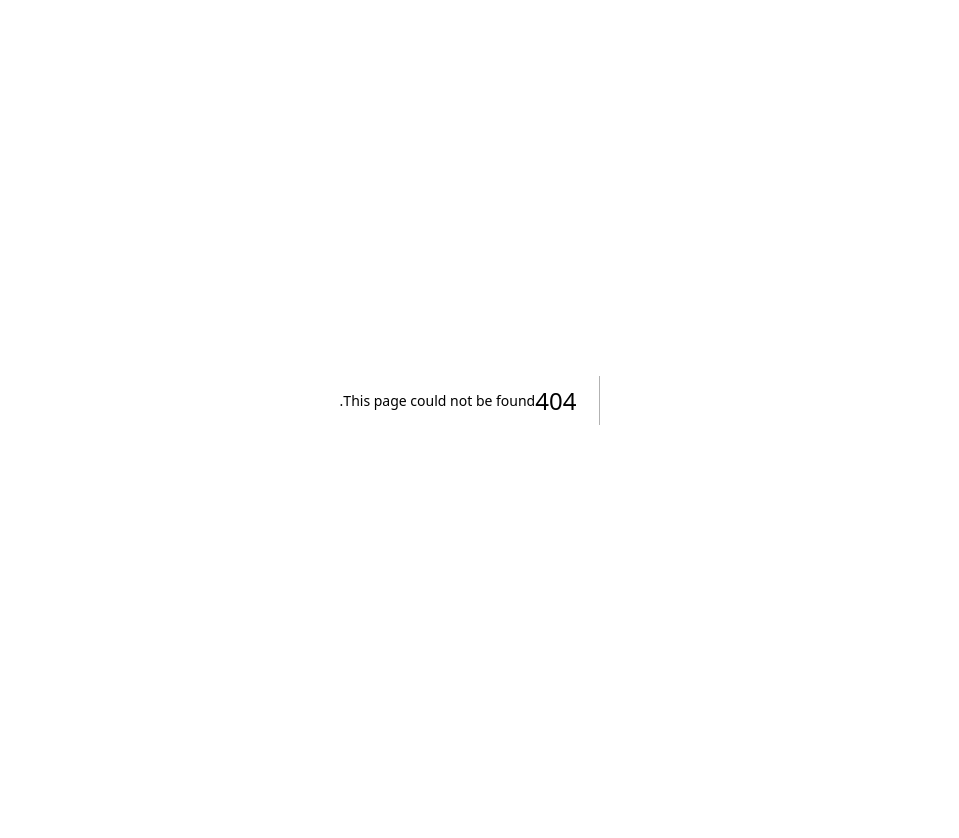
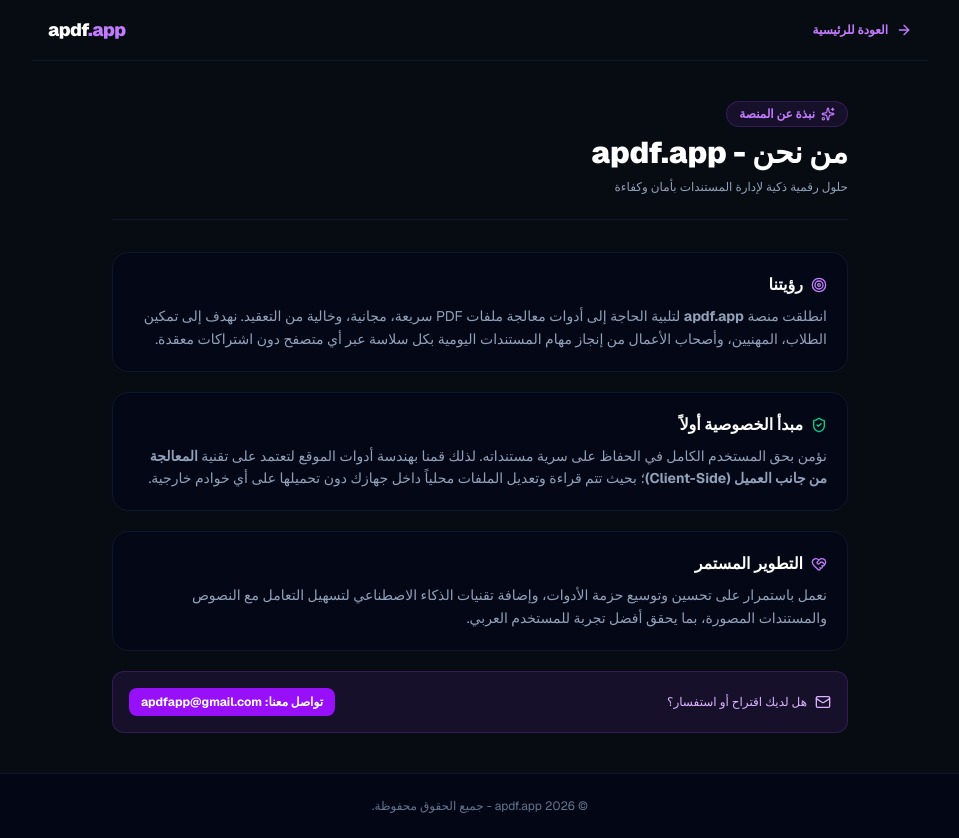
Before and after one commit to Domnyon/apdf-app, a Next.js app: page /about in a window 1280 px wide. Before the commit this address had no page. Shown: the whole page, without its empty margins (160-1119 px from the left). Before the commit the page ends 800 px from the top, so only its background shows below. Built offline with nearby package versions, Linux system fonts and the light colour scheme.

Commit message:
Create page.tsx

```diff
--- /dev/null
+++ b/src/app/about/page.tsx
@@ -0,0 +1,73 @@
+"use client";
+
+import React from "react";
+import Link from "next/link";
+import { ArrowRight, Sparkles, Target, ShieldCheck, HeartHandshake, Mail } from "lucide-react";
+
+export default function AboutPage() {
+  return (
+    <div className="min-h-screen bg-[#070b12] text-slate-100 font-sans relative flex flex-col justify-between" dir="rtl">
+      {/* Header */}
+      <header className="max-w-4xl mx-auto w-full px-4 py-4 flex items-center justify-between border-b border-slate-900">
+        <Link href="/" className="flex items-center gap-2 text-xs font-semibold text-purple-400 hover:text-purple-300 transition-colors">
+          <ArrowRight className="w-4 h-4" /> العودة للرئيسية
+        </Link>
+        <span className="font-black text-lg tracking-tight text-white">apdf<span className="text-purple-400">.app</span></span>
+      </header>
+
+      {/* Main Content */}
+      <main className="max-w-3xl mx-auto px-4 py-10 space-y-8 flex-1 w-full">
+        <div className="space-y-2 border-b border-slate-900 pb-6">
+          <div className="inline-flex items-center gap-1.5 px-3 py-1 rounded-full bg-purple-500/10 border border-purple-500/20 text-purple-400 text-xs font-bold">
+            <Sparkles className="w-3.5 h-3.5" /> نبذة عن المنصة
+          </div>
+          <h1 className="text-2xl sm:text-3xl font-black text-white">من نحن - apdf.app</h1>
+          <p className="text-xs text-slate-400">حلول رقمية ذكية لإدارة المستندات بأمان وكفاءة</p>
+        </div>
+
+        <section className="space-y-5 text-xs sm:text-sm text-slate-300 leading-relaxed">
+          <div className="bg-slate-950/60 border border-slate-900 rounded-2xl p-5 space-y-2">
+            <h2 className="text-base font-bold text-white flex items-center gap-2">
+              <Target className="w-4 h-4 text-purple-400" /> رؤيتنا
+            </h2>
+            <p className="text-slate-400 text-xs sm:text-sm leading-relaxed">
+              انطلقت منصة <strong>apdf.app</strong> لتلبية الحاجة إلى أدوات معالجة ملفات PDF سريعة، مجانية، وخالية من التعقيد. نهدف إلى تمكين الطلاب، المهنيين، وأصحاب الأعمال من إنجاز مهام المستندات اليومية بكل سلاسة عبر أي متصفح دون اشتراكات معقدة.
+            </p>
+          </div>
+
+          <div className="bg-slate-950/60 border border-slate-900 rounded-2xl p-5 space-y-2">
+            <h2 className="text-base font-bold text-white flex items-center gap-2">
+              <ShieldCheck className="w-4 h-4 text-emerald-400" /> مبدأ الخصوصية أولاً
+            </h2>
+            <p className="text-slate-400 text-xs sm:text-sm leading-relaxed">
+              نؤمن بحق المستخدم الكامل في الحفاظ على سرية مستنداته. لذلك قمنا بهندسة أدوات الموقع لتعتمد على تقنية <strong>المعالجة من جانب العميل (Client-Side)</strong>؛ بحيث تتم قراءة وتعديل الملفات محلياً داخل جهازك دون تحميلها على أي خوادم خارجية.
+            </p>
+          </div>
+
+          <div className="bg-slate-950/60 border border-slate-900 rounded-2xl p-5 space-y-2">
+            <h2 className="text-base font-bold text-white flex items-center gap-2">
+              <HeartHandshake className="w-4 h-4 text-purple-400" /> التطوير المستمر
+            </h2>
+            <p className="text-slate-400 text-xs sm:text-sm leading-relaxed">
+              نعمل باستمرار على تحسين وتوسيع حزمة الأدوات، وإضافة تقنيات الذكاء الاصطناعي لتسهيل التعامل مع النصوص والمستندات المصورة، بما يحقق أفضل تجربة للمستخدم العربي.
+            </p>
+          </div>
+
+          <div className="p-4 rounded-xl bg-purple-500/10 border border-purple-500/20 flex items-center justify-between flex-wrap gap-3">
+            <div className="flex items-center gap-2 text-xs text-purple-300">
+              <Mail className="w-4 h-4 shrink-0" /> هل لديك اقتراح أو استفسار؟
+            </div>
+            <a href="mailto:apdfapp@gmail.com" className="text-xs font-bold text-white bg-purple-600 hover:bg-purple-500 px-3 py-1.5 rounded-lg transition-colors">
+              تواصل معنا: apdfapp@gmail.com
+            </a>
+          </div>
+        </section>
+      </main>
+
+      {/* Footer */}
+      <footer className="border-t border-slate-900 py-6 bg-slate-950/70 text-center text-xs text-slate-500">
+        © {new Date().getFullYear()} apdf.app - جميع الحقوق محفوظة.
+      </footer>
+    </div>
+  );
+}
```
